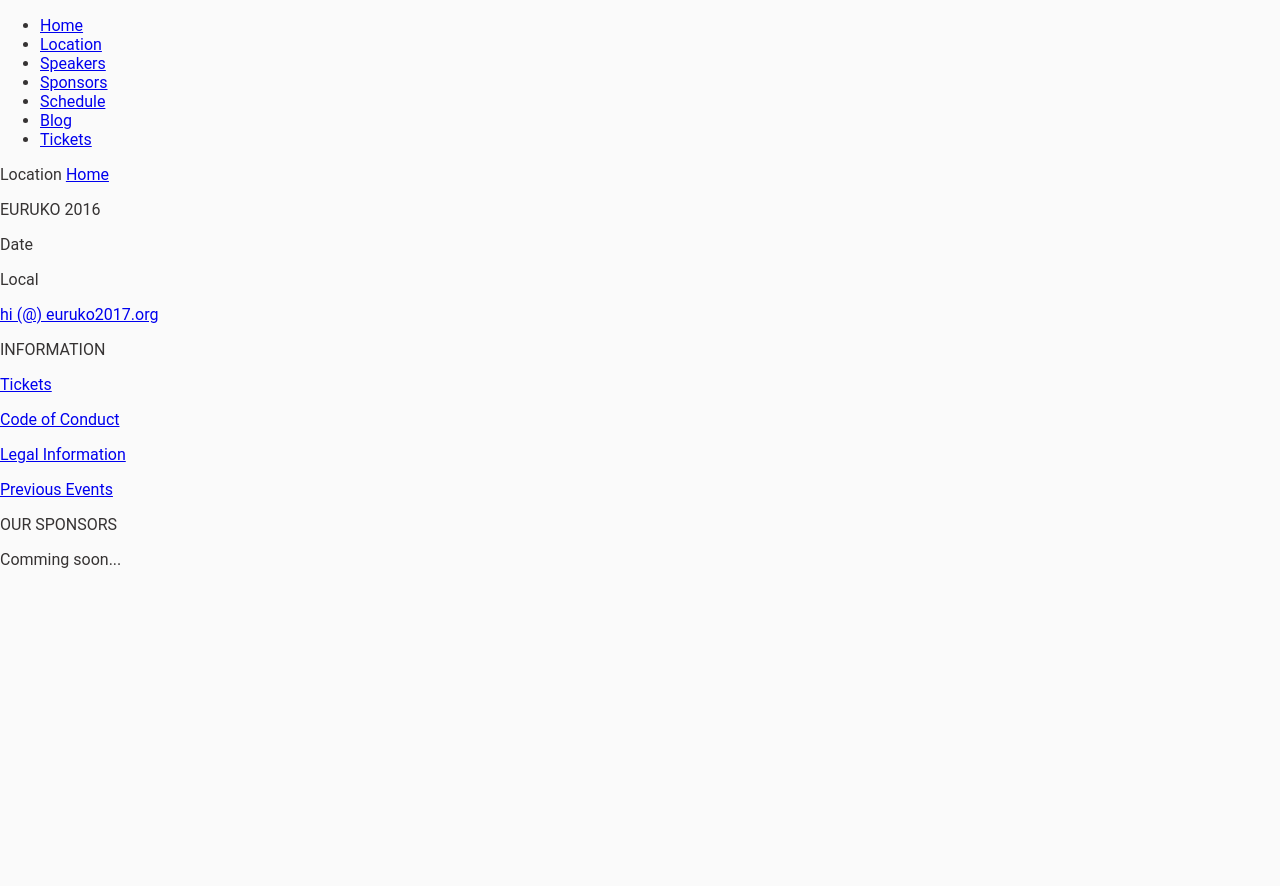
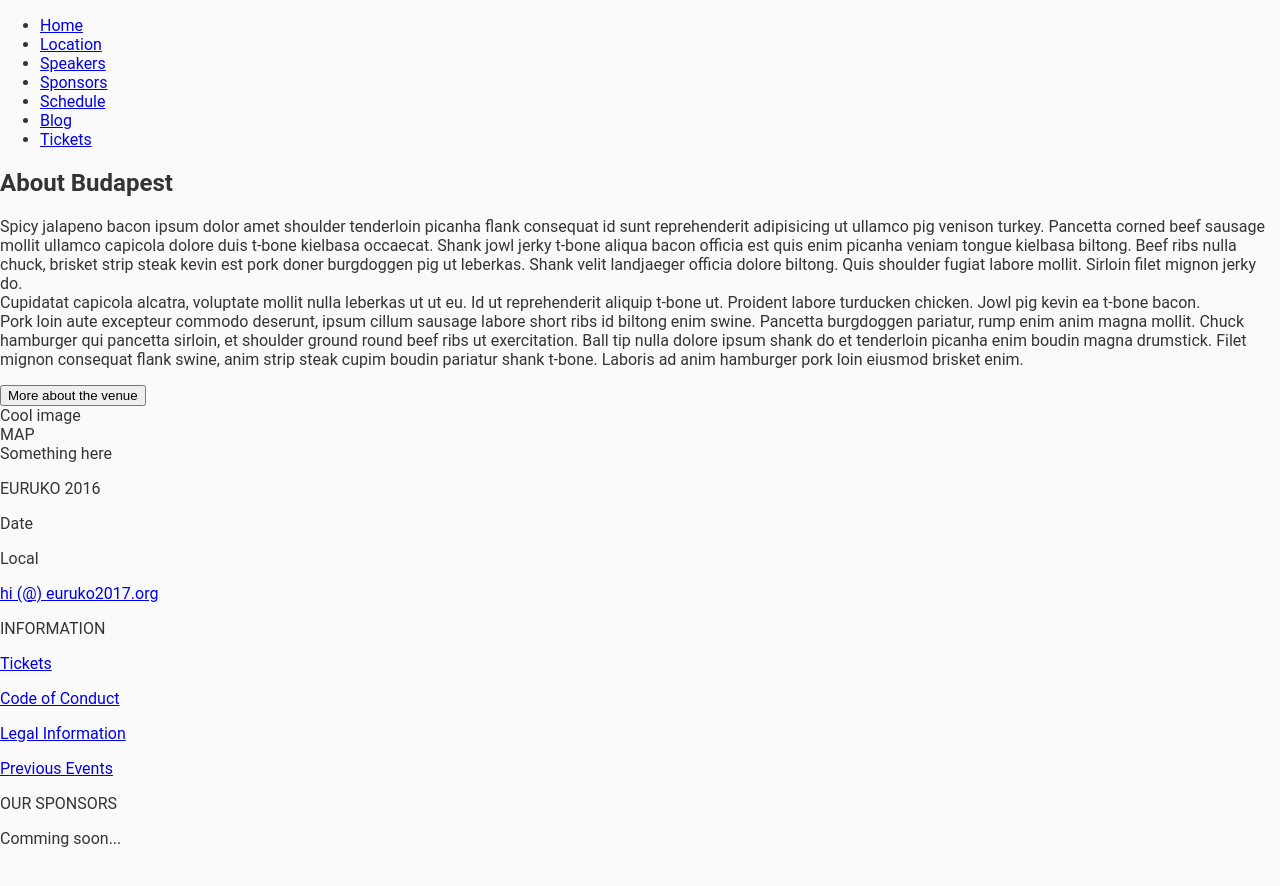
Before and after one commit to euruko/euruko2017.github.io, a Jekyll site: the page built from location.html, in a window 1280 px wide. Shown: the top 886 px of the page. Built offline with Jekyll 4.4.1, drawn with Linux system fonts in a browser that asks for light colours.

Commit message:
Create the location page content layout structure

```diff
--- a/location.html
+++ b/location.html
@@ -3,6 +3,31 @@
 title: Location
 permalink: /location/
 ---
-Location
-
-<a href="../">Home</a>
+<section class="section section-about-budapest">
+  <div class="section-container">
+    <div class="section__side">
+      <h2 class="section__title">About Budapest</h2>
+      <p>
+        Spicy jalapeno bacon ipsum dolor amet shoulder tenderloin picanha flank consequat id sunt reprehenderit adipisicing ut ullamco pig venison turkey. Pancetta corned beef sausage mollit ullamco capicola dolore duis t-bone kielbasa occaecat. Shank jowl jerky t-bone aliqua bacon officia est quis enim picanha veniam tongue kielbasa biltong. Beef ribs nulla chuck, brisket strip steak kevin est pork doner burgdoggen pig ut leberkas. Shank velit landjaeger officia dolore biltong. Quis shoulder fugiat labore mollit. Sirloin filet mignon jerky do.
+        <br>
+        Cupidatat capicola alcatra, voluptate mollit nulla leberkas ut ut eu. Id ut reprehenderit aliquip t-bone ut. Proident labore turducken chicken. Jowl pig kevin ea t-bone bacon.
+        <br>
+        Pork loin aute excepteur commodo deserunt, ipsum cillum sausage labore short ribs id biltong enim swine. Pancetta burgdoggen pariatur, rump enim anim magna mollit. Chuck hamburger qui pancetta sirloin, et shoulder ground round beef ribs ut exercitation. Ball tip nulla dolore ipsum shank do et tenderloin picanha enim boudin magna drumstick. Filet mignon consequat flank swine, anim strip steak cupim boudin pariatur shank t-bone. Laboris ad anim hamburger pork loin eiusmod brisket enim.
+      </p>
+      <button>More about the venue</button>
+    </div>
+    <div class="section__side section__side__image">
+      Cool image
+    </div>
+  </div>
+</section>
+<section class="section section-map">
+  <div class="section-container">
+    <div class="section__side section__side__map">
+      MAP
+    </div>
+    <div class="section__side">
+      Something here
+    </div>
+  </div>
+</section>
```
